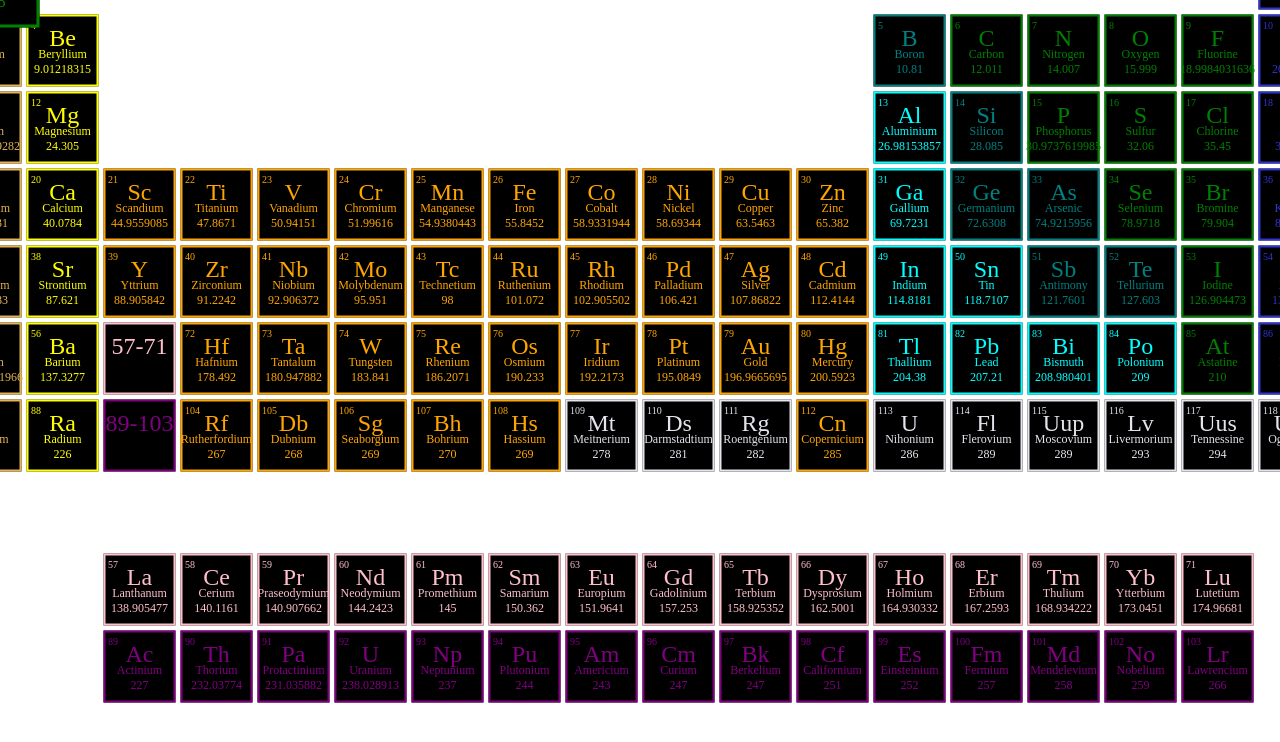
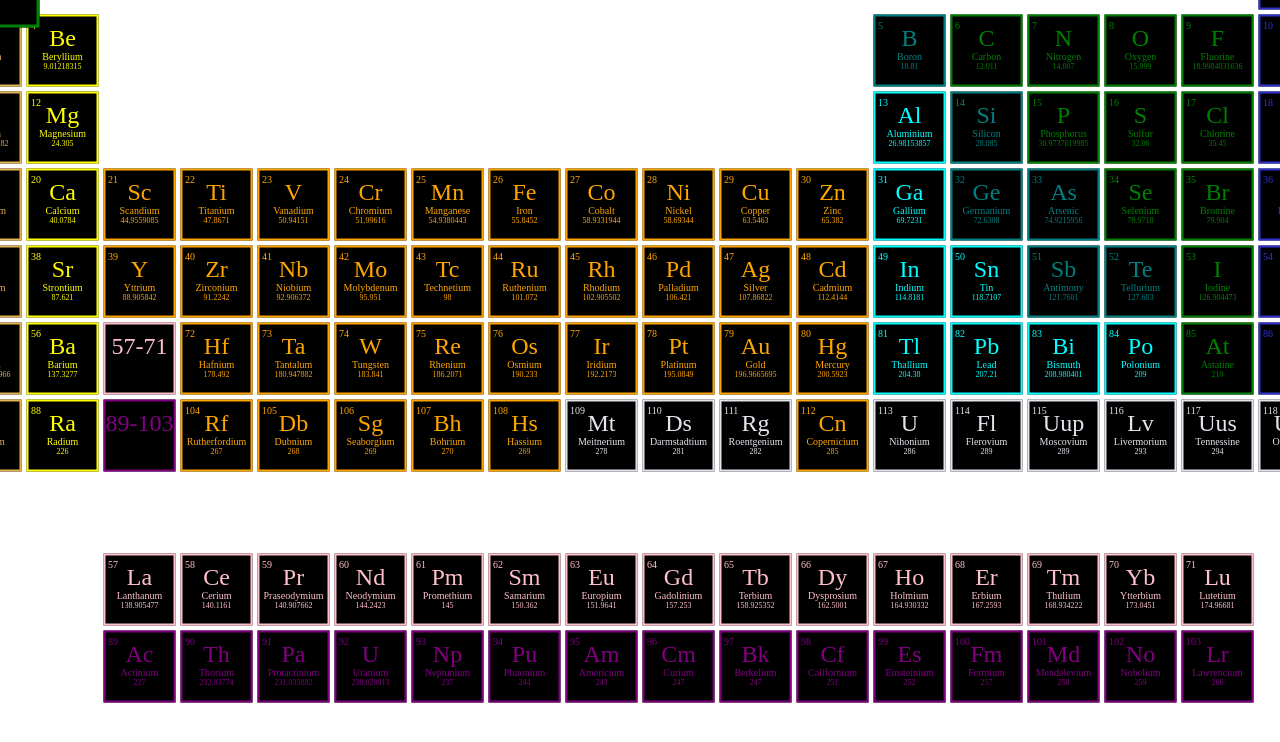
Before and after one commit to niyazieren/periodictable, a React (Create React App) app: page / in a window 1280 px wide. Shown: the top 742 px of the page. Built offline with nearby package versions, Linux system fonts and the light colour scheme.

Commit message:
Update style.css

```diff
--- a/src/components/style.css
+++ b/src/components/style.css
@@ -32,12 +32,12 @@
   position: absolute;
 }
 .names{
-  font-size: 12px;
-  top: 30px;
+  font-size: 10px;
+  top: 34px;
   position: absolute;
 }
 .atomicMass{
-  font-size: 12px;
+  font-size: 8px;
   top: 45px;
   position: absolute;
 }
```
